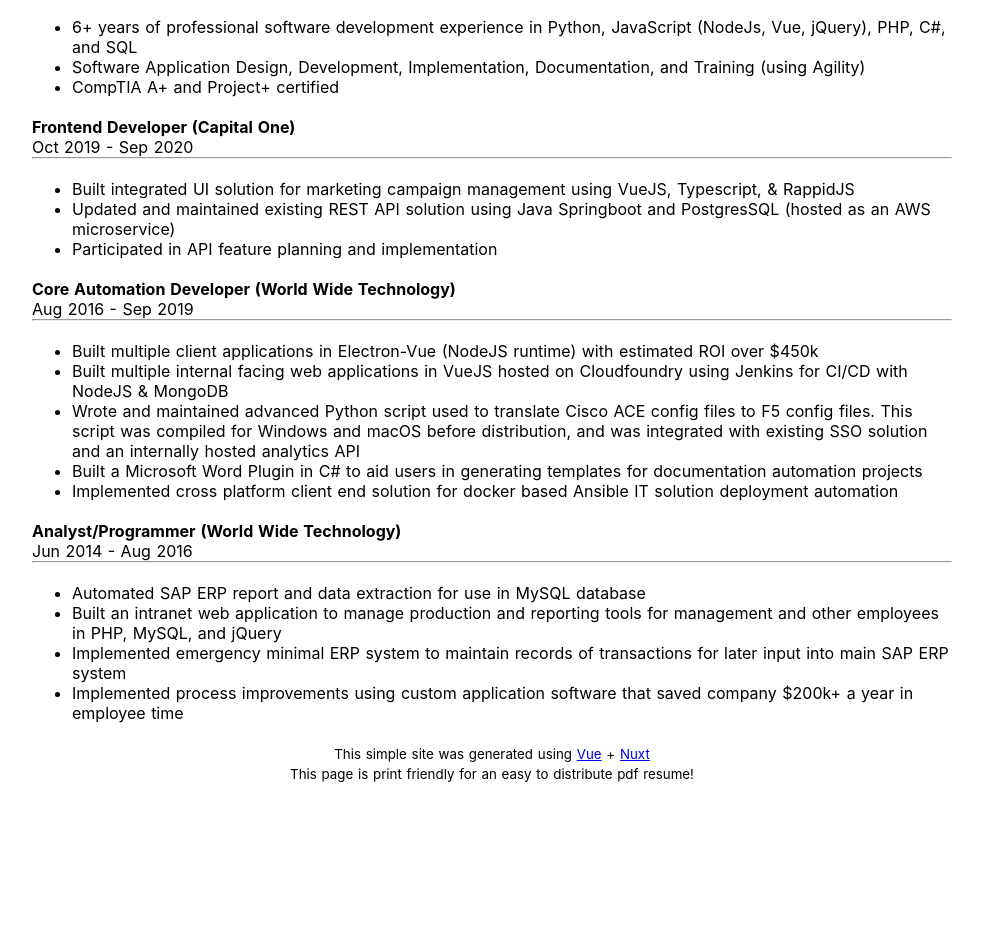
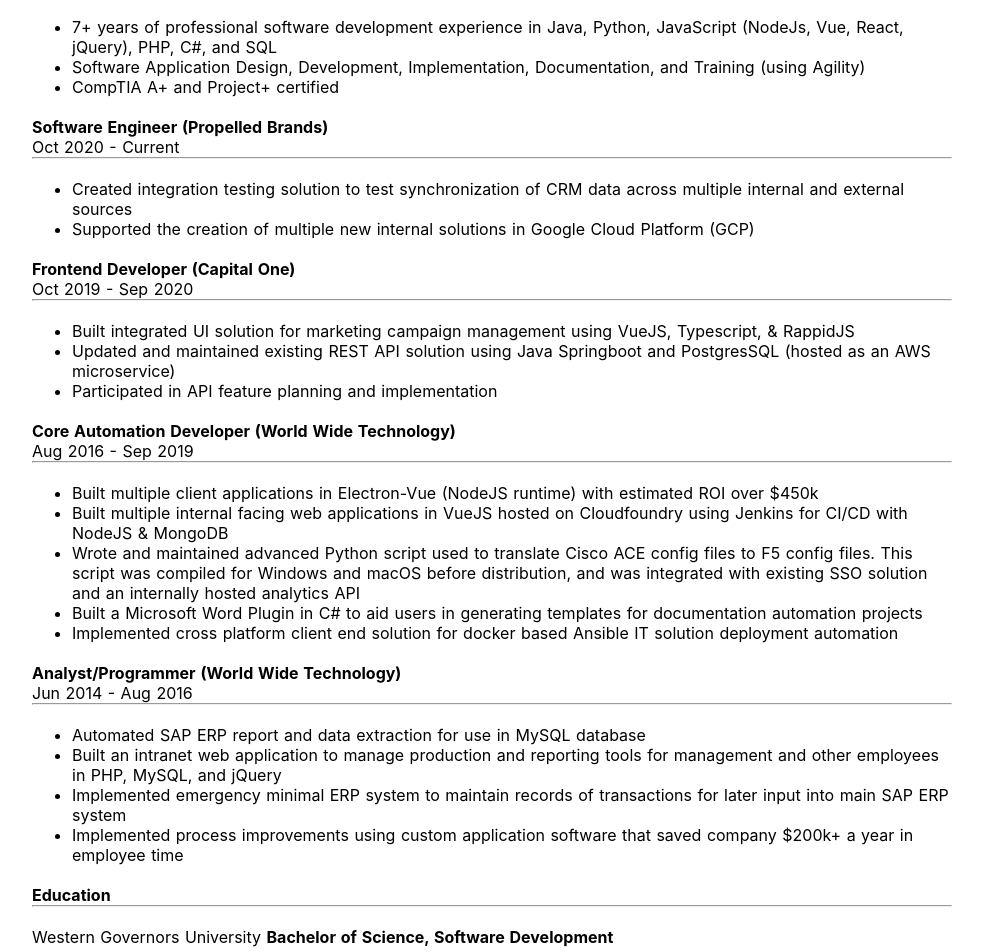
Before and after one commit to mikecannondeveloper/mikecannondeveloper.github.io, a Nuxt app: page / in a window 1280 px wide. Shown: the part 180-1132 px from the top of the page, without its empty margins (148-1131 px from the left). Before the commit the page ends 963 px from the top, so only its background shows below. Built offline with nearby package versions, Linux system fonts and the light colour scheme.

Commit message:
updated stats & education

```diff
--- a/pages/index.vue
+++ b/pages/index.vue
@@ -1,6 +1,6 @@
   <template>
   <section class="container">
-    <div><br>
+    <div style="margin-bottom:50px;"><br>
       <h2 class="title">
         S. Michael Cannon
       </h2>
@@ -22,6 +22,13 @@
           <li>{{ item }}</li>
         </ul><br>
       </div>
+      <div>
+        <b>Education</b>
+      </div><hr><br>
+      <div v-for='program in education' :key="program.program">
+        {{ program.institution }}
+        <b>{{ program.name }}</b>
+      </div>
     </div>
     <p class="subtext"><small>This simple site was generated using <a href="https://vuejs.org/">Vue</a> + <a href="https://nuxtjs.org">Nuxt</a></small></p>
     <p class="subtext"><small>This page is print friendly for an easy to distribute pdf resume!</small></p>
@@ -38,11 +45,19 @@
   data() {
     return {
       skills: [
-        '6+ years of professional software development experience in Python, JavaScript (NodeJs, Vue, jQuery), PHP, C#, and SQL ',
+        '7+ years of professional software development experience in Java, Python, JavaScript (NodeJs, Vue, React, jQuery), PHP, C#, and SQL ',
         'Software Application Design, Development, Implementation, Documentation, and Training (using Agility)',
         'CompTIA A+ and Project+ certified'
       ],
       experience: [
+        {
+          jobRole: 'Software Engineer (Propelled Brands)',
+          dateRange: 'Oct 2020 - Current',
+          items: [
+            'Created integration testing solution to test synchronization of CRM data across multiple internal and external sources',
+            'Supported the creation of multiple new internal solutions in Google Cloud Platform (GCP)'
+          ]
+        },
         {
           jobRole: 'Frontend Developer (Capital One)',
           dateRange: 'Oct 2019 - Sep 2020',
@@ -72,6 +87,11 @@
             'Implemented emergency minimal ERP system to maintain records of transactions for later input into main SAP ERP system',
             'Implemented process improvements using custom application software that saved company $200k+ a year in employee time'
           ]
+        }
+      ],
+      education: [{
+          institution: 'Western Governors University',
+          name: 'Bachelor of Science, Software Development'
         }
       ]
     }
```
Also changed, not shown: 1 other file (tests, documents, lock files or other folders).
